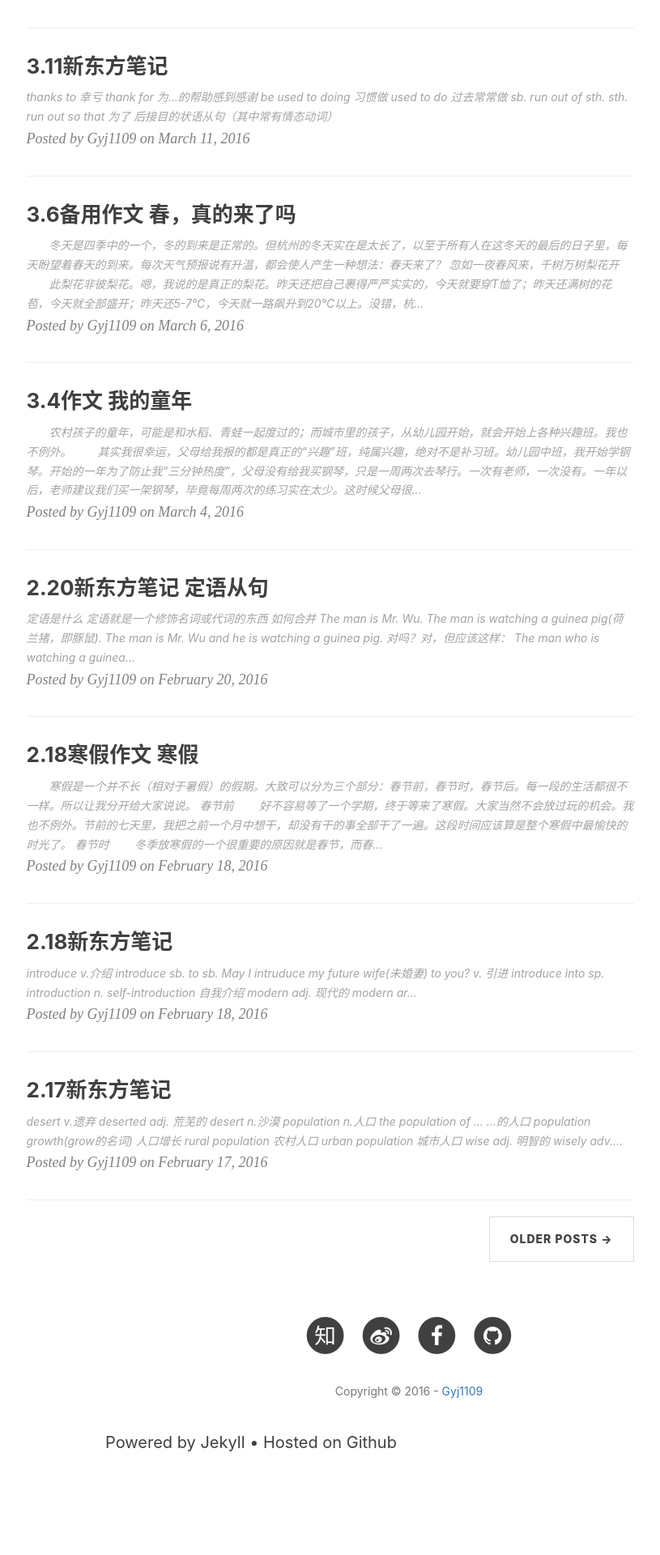
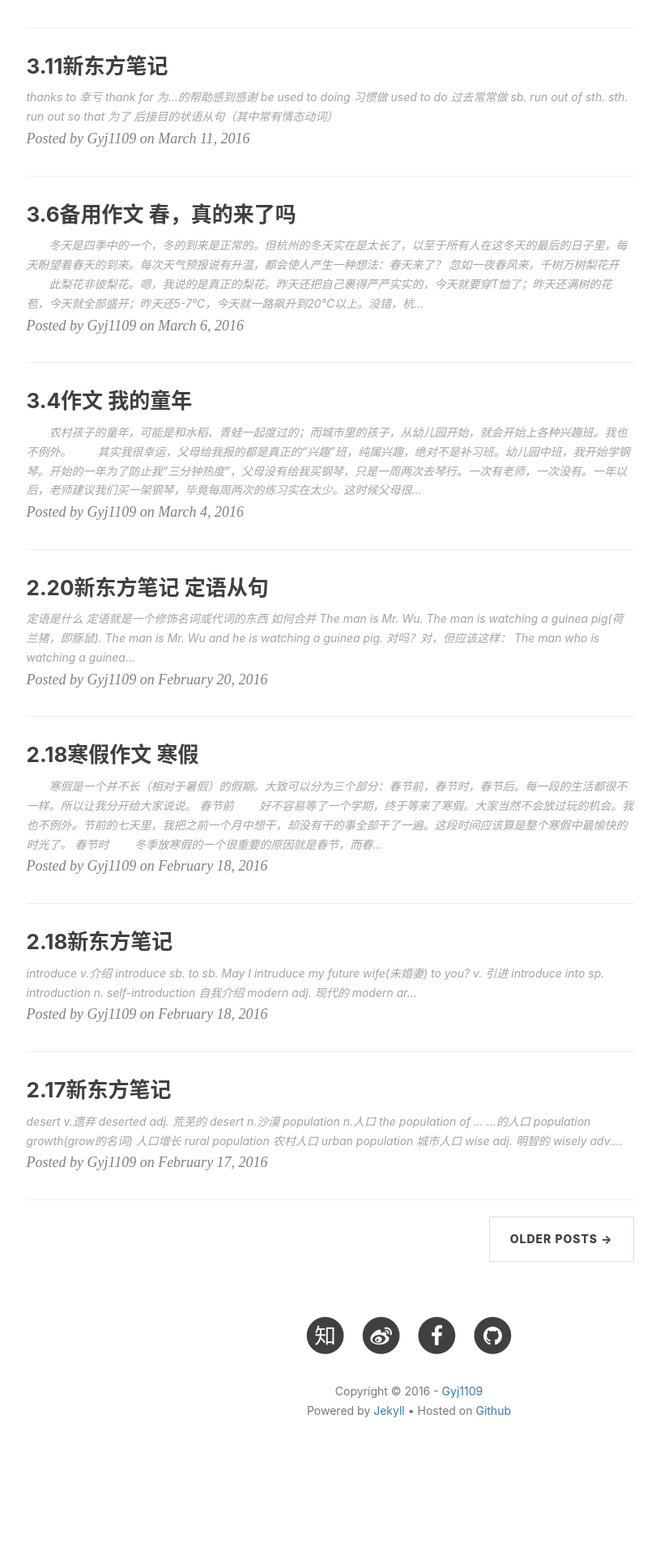
Before and after one commit to Potat0000/Blog-Jekyll, a Jekyll site: the page built from index.html, in a window 1280 px wide. Shown: the part 976-2896 px from the top of the page at 81% size, without its empty margins (135-950 px from the left). Built offline with Jekyll 4.4.1, drawn with Linux system fonts in a browser that asks for light colours; nearby versions of some CDN libraries; the list of posts is cut into pages by our own code; comment, search, counter and statistics services are not loaded; after the commit the page ends 2822 px from its top, so only the background shows below that.

```diff
--- a/_includes/footer.html
+++ b/_includes/footer.html
@@ -80,9 +80,9 @@
                     {% endif %}
                 </ul>
                 <p class="copyright text-muted">
-                    Copyright © {{ site.time | date: '%Y' }} - <a href="/" target="_blank">Gyj1109</a></p>
+                    Copyright © {{ site.time | date: '%Y' }} - <a href="/" target="_blank">Gyj1109</a>
 	            <br>
-	            Powered by <a href="http://jekyllcn.com/" target="_blank">Jekyll</a> • Hosted on <a href="https://pages.github.com/" target="_blank">Github</a></p>
+	            Powered by <a href="http://jekyllcn.com/" target="_blank">Jekyll</a> • Hosted on <a href="https://pages.github.com/" target="_blank">Github</a>
                 </p>
             </div>
         </div>
```
